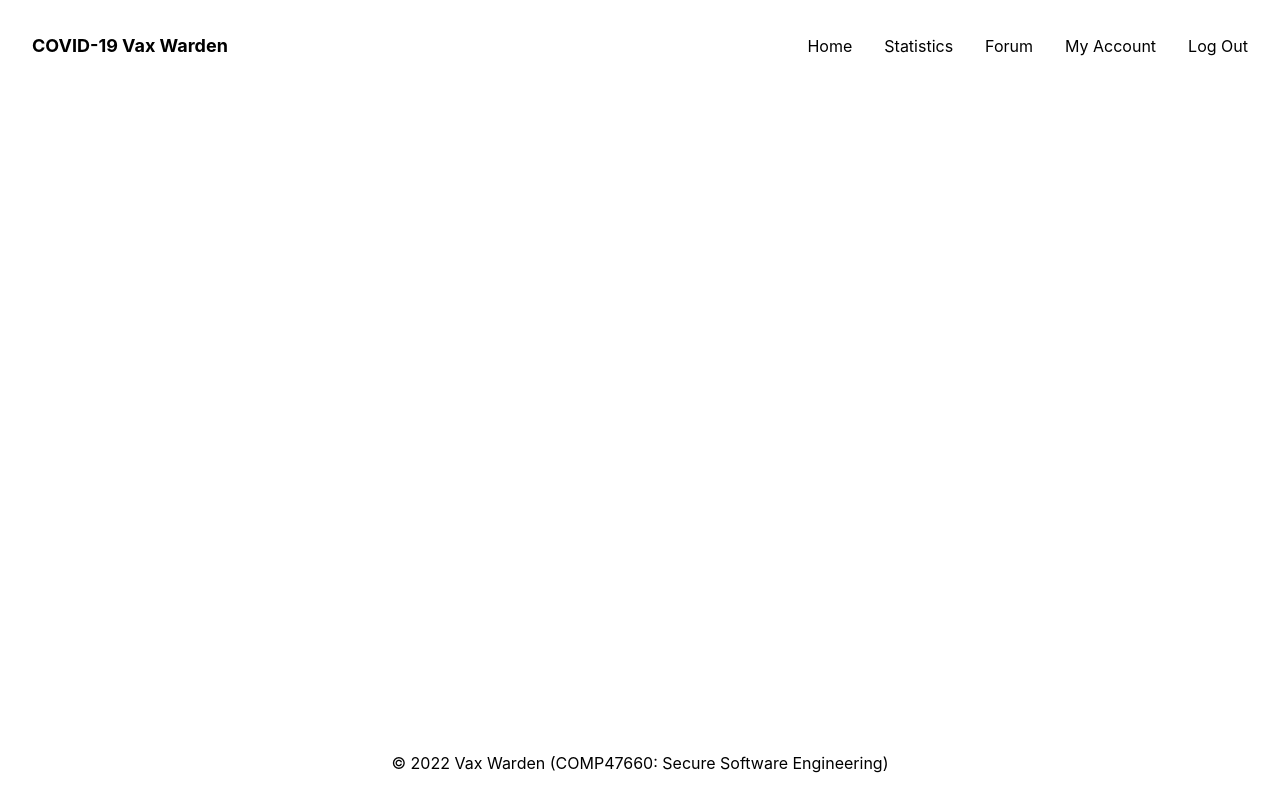
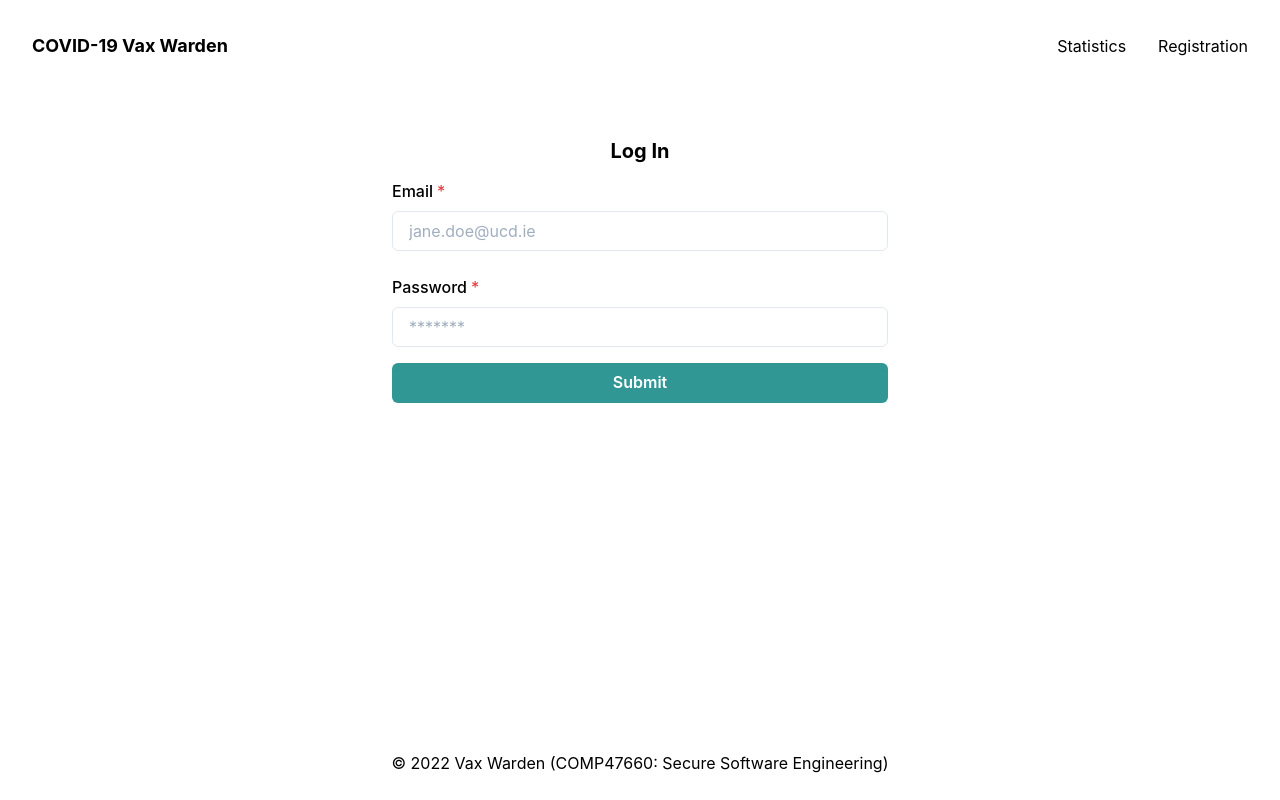
Before and after one commit to rajitbanerjee/vax-warden, a React (Create React App) app in the folder frontend/: page /login in a window 1280 px wide. Built offline with nearby package versions, Linux system fonts and the light colour scheme; no server answers.

Commit message:
Persist auth context in local storage

```diff
--- a/frontend/package.json
+++ b/frontend/package.json
@@ -21,6 +21,7 @@
     "framer-motion": "^6.2.8",
     "react": "^17.0.2",
     "react-dom": "^17.0.2",
+    "react-error-boundary": "^3.1.4",
     "react-router-dom": "^6.2.1",
     "react-scripts": "5.0.0",
     "redaxios": "^0.4.1",
--- a/frontend/src/components/App/App.tsx
+++ b/frontend/src/components/App/App.tsx
@@ -1,12 +1,14 @@
 import { VStack } from "@chakra-ui/react";
 import { Footer, NavBar } from "components";
 import { AuthProvider } from "hooks/useAuth";
-import { Forum, Home, MyAccount, Registration, Statistics } from "pages";
+import { Forum, Home, Login, Logout, MyAccount, Registration, Statistics } from "pages";
+import { ErrorBoundary } from "react-error-boundary";
 import { BrowserRouter, Route, Routes } from "react-router-dom";
 
 export const App: React.FC = (): JSX.Element => {
   return (
     <BrowserRouter>
+      <ErrorBoundary FallbackComponent={ErrorFallback}>
         <AuthProvider>
           <VStack minH="100vh">
             <NavBar />
@@ -16,10 +18,23 @@ export const App: React.FC = (): JSX.Element => {
               <Route path="/statistics" element={<Statistics />} />
               <Route path="/forum" element={<Forum />} />
               <Route path="/myaccount" element={<MyAccount />} />
+              <Route path="/login" element={<Login />} />
+              <Route path="/logout" element={<Logout />} />
             </Routes>
             <Footer />
           </VStack>
         </AuthProvider>
+      </ErrorBoundary>
     </BrowserRouter>
   );
 };
+
+function ErrorFallback({ error, resetErrorBoundary }: any) {
+  return (
+    <div role="alert">
+      <p>Something went wrong:</p>
+      <pre>{JSON.stringify(error.message, null, 2)}</pre>
+      <button onClick={resetErrorBoundary}>Try again!</button>
+    </div>
+  );
+}
--- a/frontend/src/components/NavBar/MenuLinks.tsx
+++ b/frontend/src/components/NavBar/MenuLinks.tsx
@@ -1,15 +1,24 @@
 import { HStack } from "@chakra-ui/react";
 import { MenuItem } from "./MenuItem";
+import useAuth from "hooks/useAuth";
+import { useLocation } from "react-router-dom";
 
 // TODO implement link routes, authN handling, etc.
 export const MenuLinks: React.FC = (): JSX.Element => {
+  const { isAdmin, isAuthenticated } = useAuth();
+  const location = useLocation();
+  const isRegistrationPage = location.pathname === "/";
+  const isLoginPage = location.pathname === "/login";
+
   return (
     <HStack spacing={8}>
-      <MenuItem to="/home">Home</MenuItem>
+      {isAuthenticated && <MenuItem to="/home">Home</MenuItem>}
       <MenuItem to="/statistics">Statistics</MenuItem>
-      <MenuItem to="/forum">Forum</MenuItem>
-      <MenuItem to="/myaccount">My Account</MenuItem>
-      <MenuItem to="/logout">Log Out</MenuItem>
+      {isAuthenticated && <MenuItem to="/forum">Forum</MenuItem>}
+      {isAuthenticated && !isAdmin && <MenuItem to="/myaccount">My Account</MenuItem>}
+      {!isAuthenticated && !isRegistrationPage && <MenuItem to="/">Registration</MenuItem>}
+      {!isAuthenticated && !isLoginPage && <MenuItem to="/login">Log In</MenuItem>}
+      {isAuthenticated && <MenuItem to="/logout">Log Out</MenuItem>}
     </HStack>
   );
 };
--- a/frontend/src/components/NavBar/NavBarContainer.tsx
+++ b/frontend/src/components/NavBar/NavBarContainer.tsx
@@ -10,7 +10,7 @@ export const NavBarContainer: React.FC = ({ children, ...props }): JSX.Element =
       wrap="wrap"
       width="100%"
       marginBottom={8}
-      padding={8}
+      padding="2rem"
       bg={["primary.500", "primary.500", "transparent", "transparent"]}
       color={[colors.fg, colors.fg, "primary.700", "primary.700"]}
       {...props}
--- a/frontend/src/custom/colors.ts
+++ b/frontend/src/custom/colors.ts
@@ -2,7 +2,6 @@ const colors = {
   accent: "#008080",
   bg: "white",
   fg: "black",
-  error: "red",
 };
 
 export default colors;
--- a/frontend/src/hooks/useAuth.tsx
+++ b/frontend/src/hooks/useAuth.tsx
@@ -7,6 +7,8 @@ import type { Response } from "redaxios";
 export interface AuthContextType {
   currentUser: User;
   jwtToken: string;
+  isAuthenticated: boolean;
+  isAdmin: boolean;
   loading: boolean;
   error?: Response<any>;
   register: (user: User) => void;
@@ -17,18 +19,40 @@ export interface AuthContextType {
 const AuthContext = createContext<AuthContextType>({} as AuthContextType);
 
 export const AuthProvider: React.FC = ({ children }): JSX.Element => {
-  const [currentUser, setCurrentUser] = useState<User>();
-  const [jwtToken, setJwtToken] = useState<string>();
-  const [isAdmin, setIsAdmin] = useState<boolean>(false);
+  const [currentUser, setCurrentUser] = useState<User | undefined>(getLocalStorage("currentUser", undefined));
+  const [jwtToken, setJwtToken] = useState<string | undefined>(getLocalStorage("jwtToken", undefined));
+  const [isAuthenticated, setIsAutheticated] = useState<boolean>(getLocalStorage("isAuthenticated", false));
+  const [isAdmin, setIsAdmin] = useState<boolean>(getLocalStorage("isAdmin", false));
+
+  const [loading, setLoading] = useState<boolean>(false);
   const [error, setError] = useState<Response<any> | null>();
-  const [loading, setLoading] = useState<boolean>(false);
   const location = useLocation();
   const navigate = useNavigate();
 
   useEffect(() => {
-    if (error) setError(null);
-    // eslint-disable-next-line react-hooks/exhaustive-deps
-  }, [location.pathname]);
+    setLocalStorage("currentUser", currentUser);
+    setLocalStorage("jwtToken", jwtToken);
+    setLocalStorage("isAuthenticated", isAuthenticated);
+    setLocalStorage("isAdmin", isAdmin);
+    setError(null);
+  }, [currentUser, jwtToken, isAuthenticated, isAdmin, location.pathname]);
+
+  function setLocalStorage(key: string, value: any) {
+    try {
+      window.localStorage.setItem(key, JSON.stringify(value));
+    } catch (e) {
+      // https://developer.mozilla.org/en-US/docs/Web/API/Web_Storage_API/Using_the_Web_Storage_API
+    }
+  }
+
+  function getLocalStorage(key: string, initialValue: any) {
+    try {
+      const value = window.localStorage.getItem(key);
+      return value !== null ? JSON.parse(value) : initialValue;
+    } catch (e) {
+      return initialValue;
+    }
+  }
 
   const register = (user: User) => {
     setLoading(true);
@@ -37,6 +61,7 @@ export const AuthProvider: React.FC = ({ children }): JSX.Element => {
       .then((newUser) => {
         setCurrentUser(newUser);
         setJwtToken(newUser.jwtToken);
+        setIsAutheticated(true);
         setIsAdmin(newUser.userRole === UserRole.ROLE_ADMIN);
         navigate("/home");
       })
@@ -51,6 +76,7 @@ export const AuthProvider: React.FC = ({ children }): JSX.Element => {
       .then((newUser) => {
         setCurrentUser(newUser);
         setJwtToken(newUser.jwtToken);
+        setIsAutheticated(true);
         setIsAdmin(newUser.userRole === UserRole.ROLE_ADMIN);
         navigate("/home");
       })
@@ -61,8 +87,8 @@ export const AuthProvider: React.FC = ({ children }): JSX.Element => {
   const logout = () => {
     setCurrentUser(undefined);
     setJwtToken(undefined);
+    setIsAutheticated(false);
     setIsAdmin(false);
-    navigate("/login");
   };
 
   // Make the provider update only when it should
@@ -70,6 +96,7 @@ export const AuthProvider: React.FC = ({ children }): JSX.Element => {
     () => ({
       currentUser,
       jwtToken,
+      isAuthenticated,
       isAdmin,
       loading,
       error,
--- a/frontend/src/index.tsx
+++ b/frontend/src/index.tsx
@@ -1,9 +1,9 @@
 import { ChakraProvider } from "@chakra-ui/react";
 import { App } from "components";
+import theme from "custom/theme";
 import React from "react";
 import ReactDOM from "react-dom";
 import reportWebVitals from "./reportWebVitals";
-import theme from "custom/theme";
 
 ReactDOM.render(
   <React.StrictMode>
--- a/frontend/src/pages/Login.tsx
+++ b/frontend/src/pages/Login.tsx
@@ -1,5 +1,58 @@
-import { Text } from "@chakra-ui/react";
+import {
+  Box,
+  Button,
+  Flex,
+  FormControl,
+  FormErrorMessage,
+  FormHelperText,
+  FormLabel,
+  Heading,
+  Input,
+  Text,
+} from "@chakra-ui/react";
+import { LoginCredentials } from "client/types";
+import useAuth from "hooks/useAuth";
+import { FormEvent } from "react";
 
+// TODO Improve validation error message display!!!
 export const Login: React.FC = (): JSX.Element => {
-  return <Text>Hello, Login!</Text>;
+  const { login, loading, error } = useAuth();
+
+  const handleSubmit = async (event: FormEvent<HTMLFormElement>) => {
+    event.preventDefault();
+    const formData = new FormData(event.currentTarget);
+    const credentials: LoginCredentials = {
+      email: formData.get("email") as string,
+      password: formData.get("password") as string,
+    };
+    login(credentials);
+  };
+
+  return (
+    <Flex width="full" align="center" justifyContent="center" pb="250px">
+      <Box p={2} w="40%">
+        <Box textAlign="center">
+          <Heading size="md">Log In</Heading>
+        </Box>
+        <Box my={4} textAlign="left">
+          <form onSubmit={handleSubmit}>
+            <FormControl isRequired isInvalid={error !== null}>
+              <FormLabel>Email</FormLabel>
+              <Input name="email" type="email" placeholder="jane.doe@ucd.ie" size="md" />
+            </FormControl>
+
+            <FormControl isRequired marginTop={6} isInvalid={error !== null}>
+              <FormLabel>Password</FormLabel>
+              <Input name="password" type="password" placeholder="*******" size="md" />
+              {error && <FormErrorMessage>Incorrect email or password.</FormErrorMessage>}
+            </FormControl>
+
+            <Button colorScheme="teal" type="submit" width="full" mt={4} disabled={loading}>
+              Submit
+            </Button>
+          </form>
+        </Box>
+      </Box>
+    </Flex>
+  );
 };
--- /dev/null
+++ b/frontend/src/pages/Logout.tsx
@@ -0,0 +1,13 @@
+import { Text } from "@chakra-ui/react";
+import useAuth from "hooks/useAuth";
+import { useEffect } from "react";
+
+export const Logout: React.FC = (): JSX.Element => {
+  const { logout } = useAuth();
+
+  useEffect(() => {
+    logout();
+  }, [logout]);
+
+  return <Text>Successfully logged out.</Text>;
+};
--- a/frontend/src/pages/Registration.tsx
+++ b/frontend/src/pages/Registration.tsx
@@ -1,12 +1,13 @@
-import { Box, Button, Flex, FormControl, FormLabel, Heading, Input, Text } from "@chakra-ui/react";
+import { Box, Button, Flex, FormControl, FormErrorMessage, FormLabel, Heading, Input, Text } from "@chakra-ui/react";
 import { User } from "client/types";
-import colors from "custom/colors";
 import useAuth from "hooks/useAuth";
 import { FormEvent } from "react";
+import { useNavigate } from "react-router-dom";
 
 // TODO Improve validation error message display!!!
 export const Registration: React.FC = (): JSX.Element => {
   const { register, loading, error } = useAuth();
+  const navigate = useNavigate();
 
   const handleSubmit = async (event: FormEvent<HTMLFormElement>) => {
     event.preventDefault();
@@ -33,54 +34,61 @@ export const Registration: React.FC = (): JSX.Element => {
         </Box>
         <Box my={4} textAlign="left">
           <form onSubmit={handleSubmit}>
-            <FormControl isRequired>
+            <FormControl isRequired isInvalid={error !== null}>
               <FormLabel>First Name</FormLabel>
               <Input name="firstName" placeholder="Jane" size="md" />
-              {error && <Text color={colors.error}>{JSON.stringify(error.data)}</Text>}
             </FormControl>
 
-            <FormControl isRequired marginTop={6}>
+            <FormControl isRequired marginTop={6} isInvalid={error !== null}>
               <FormLabel>Last Name</FormLabel>
               <Input name="lastName" placeholder="Doe" size="md" />
             </FormControl>
 
-            <FormControl isRequired marginTop={6}>
+            <FormControl isRequired marginTop={6} isInvalid={error !== null}>
               <FormLabel>Date of Birth</FormLabel>
               <Input name="dateOfBirth" type="date" max={getMaxDateOfBirth()} size="md" />
             </FormControl>
 
-            <FormControl isRequired marginTop={6}>
+            <FormControl isRequired marginTop={6} isInvalid={error !== null}>
               <FormLabel>PPS Number</FormLabel>
               <Input name="ppsn" placeholder="1234567AB" size="md" />
             </FormControl>
 
-            <FormControl isRequired marginTop={6}>
+            <FormControl isRequired marginTop={6} isInvalid={error !== null}>
               <FormLabel>Address</FormLabel>
               <Input name="address" placeholder="UCD, Dublin 4, Co. Dublin, Ireland" size="md" />
             </FormControl>
 
-            <FormControl isRequired marginTop={6}>
+            <FormControl isRequired marginTop={6} isInvalid={error !== null}>
               <FormLabel>Phone Number</FormLabel>
               <Input name="phoneNo" type="tel" size="md" />
             </FormControl>
 
-            <FormControl isRequired marginTop={6}>
+            <FormControl isRequired marginTop={6} isInvalid={error !== null}>
               <FormLabel>Nationality</FormLabel>
               <Input name="nationality" placeholder="Ireland" size="md" />
             </FormControl>
 
-            <FormControl isRequired marginTop={6}>
+            <FormControl isRequired marginTop={6} isInvalid={error !== null}>
               <FormLabel>Email</FormLabel>
               <Input name="email" type="email" placeholder="jane.doe@ucd.ie" size="md" />
             </FormControl>
 
-            <FormControl isRequired marginTop={6}>
+            <FormControl isRequired marginTop={6} isInvalid={error !== null}>
               <FormLabel>Password</FormLabel>
               <Input name="password" type="password" placeholder="*******" size="md" />
+              {error && <FormErrorMessage>Please provide valid input!</FormErrorMessage>}
             </FormControl>
 
             <Button colorScheme="teal" type="submit" width="full" mt={4} disabled={loading}>
               Submit
+            </Button>
+
+            <Text align="center" mt={20}>
+              Existing user?
+            </Text>
+            <Button variant="outline" width="full" mt={2} disabled={loading} onClick={() => navigate("/login")}>
+              Log In
             </Button>
           </form>
         </Box>
--- a/frontend/src/pages/index.ts
+++ b/frontend/src/pages/index.ts
@@ -2,6 +2,7 @@ export { Booking } from "./Booking";
 export { Forum } from "./Forum";
 export { Home } from "./Home";
 export { Login } from "./Login";
+export { Logout } from "./Logout";
 export { MyAccount } from "./MyAccount";
 export { Registration } from "./Registration";
 export { Statistics } from "./Statistics";
```
Also changed, not shown: 1 other file (tests, documents, lock files or other folders). Lines whose indentation alone changed are shown as unchanged.
